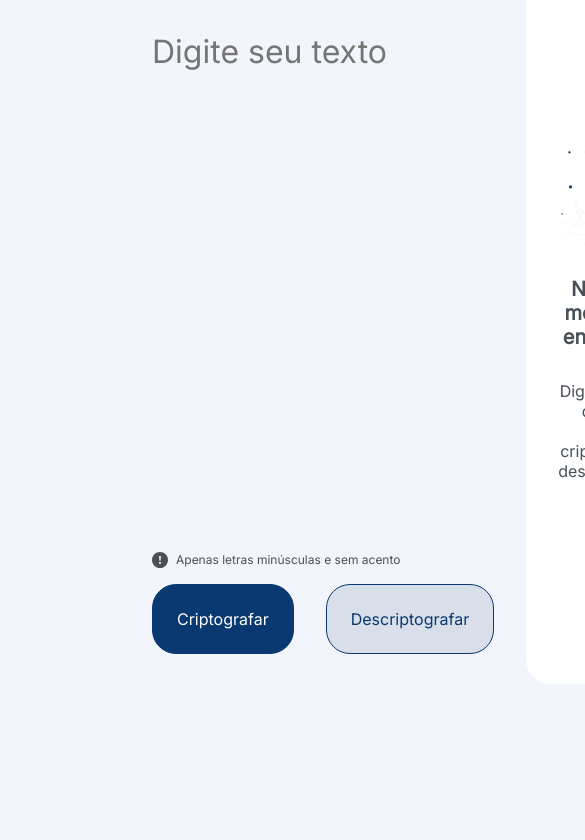
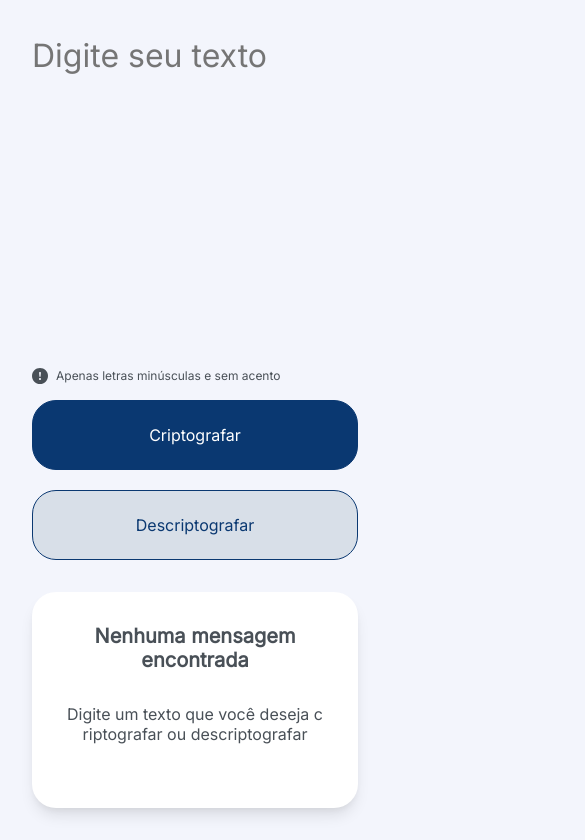
Before and after one commit to yamatopotter/decodificador-de-texto, a plain HTML site: page index.html in a window 390 px wide. Shown: the part 112-952 px from the top of the page, 585 px wide, since content can reach past the window. Before the commit the page ends 844 px from the top, so only its background shows below. Drawn offline with Linux system fonts and the light colour scheme.

Commit message:
add: adaptação do layout para tablet e mobile

```diff
--- a/style.css
+++ b/style.css
@@ -107,17 +107,17 @@ textarea {
 
 .botao-descriptografar:hover {
   background-color: var(--gray-hover);
-  color: var(--white)
+  color: var(--white);
 }
 
-.botao-copiar{
-    background-color: var(--white);
-    color: var(--darker-blue)
+.botao-copiar {
+  background-color: var(--white);
+  color: var(--darker-blue);
 }
 
-.botao-copiar:hover{
-    background-color: var(--darker-blue);
-    color: var(--white)
+.botao-copiar:hover {
+  background-color: var(--darker-blue);
+  color: var(--white);
 }
 
 aside {
@@ -131,6 +131,8 @@ aside {
   justify-content: center;
   gap: 2rem;
   position: relative;
+  box-shadow: rgba(0, 0, 0, 0.1) 0px 10px 15px -3px,
+    rgba(0, 0, 0, 0.05) 0px 4px 6px -2px;
 }
 
 .nadaEncontrado {
@@ -148,15 +150,59 @@ aside {
   font-size: 1.25rem;
 }
 
-.mostrarMensagemTrabalhada{
-    display: flex;
-    flex-direction: column;
-    flex: 1;
+.mostrarMensagemTrabalhada {
+  display: flex;
+  flex-direction: column;
+  flex: 1;
 }
 
 .mensagemTrabalhada {
   font-size: 1.25rem;
   line-height: 2.25rem;
   color: var(--darker-gray);
-  flex:1;
+  flex: 1;
 }
+
+@media screen and (max-width: 768px) {
+  .container {
+    flex-direction: column;
+    padding: 2rem;
+  }
+
+  main {
+    padding-top: 2rem;
+    flex: 0;
+  }
+
+  textarea{
+    height: calc(100vh - 35rem)
+  }
+
+  aside {
+    width: 100%;
+  }
+
+  aside img {
+    display: none;
+  }
+
+  aside p{
+    margin-bottom: 2rem;
+    word-break: break-all;
+  }
+}
+
+@media screen and (max-width: 480px){
+  .buttonWrapper{
+    flex-direction: column;
+    gap:1.25rem;
+  }
+
+  textarea{
+    margin-bottom: 2rem;
+  }
+
+  aside p{
+    word-break: break-all;
+  }
+}
```
